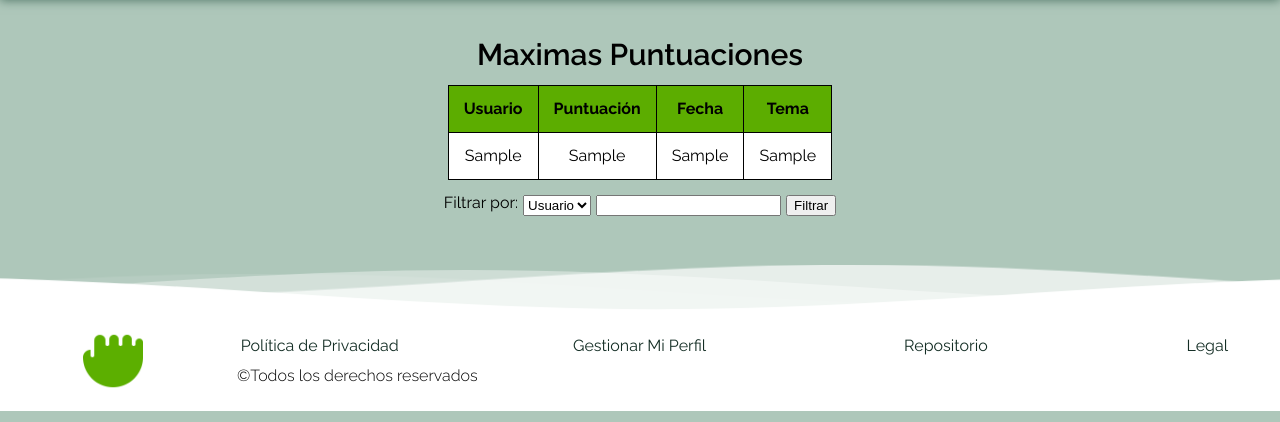
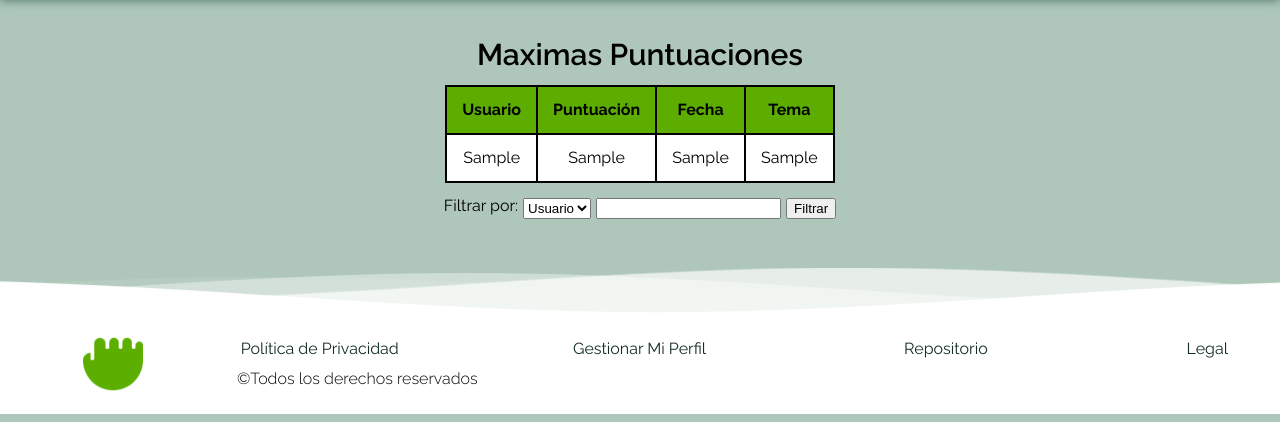
Before and after one commit to aletbm/Proyecto_UTN_Capgemini, a Django app: template scoring/templates/scoring.html in a window 1280 px wide. Shown: the part 60-482 px from the top of the page. Run offline with Django 3.2, Linux system fonts and the light colour scheme; the template is opened without the code that fills it: most values are stand-ins (such as "Sample title", 1, 10 or a date in 2020).

Commit message:
Update del estilo de la tabla de puntuaciones

```diff
--- a/static/scoring/css/scoring.css
+++ b/static/scoring/css/scoring.css
@@ -1,5 +1,5 @@
 .celda-titulo{
-    border: 1px solid black;
+    border: 2px solid black;
     text-align: center;
     padding: 15px;
     background-color: var(--color1);
@@ -7,7 +7,7 @@
 }
 
 .celda-puntuacion{
-    border: 1px solid black;
+    border: 2px solid black;
     text-align: center;
     padding: 15px;
     background-color: var(--color2);
@@ -18,7 +18,6 @@
     justify-content: center;
     border-collapse: collapse;
     margin: 15px 0px;
-    /* margin: 10 px; */
 }
 
 .filter{
```
